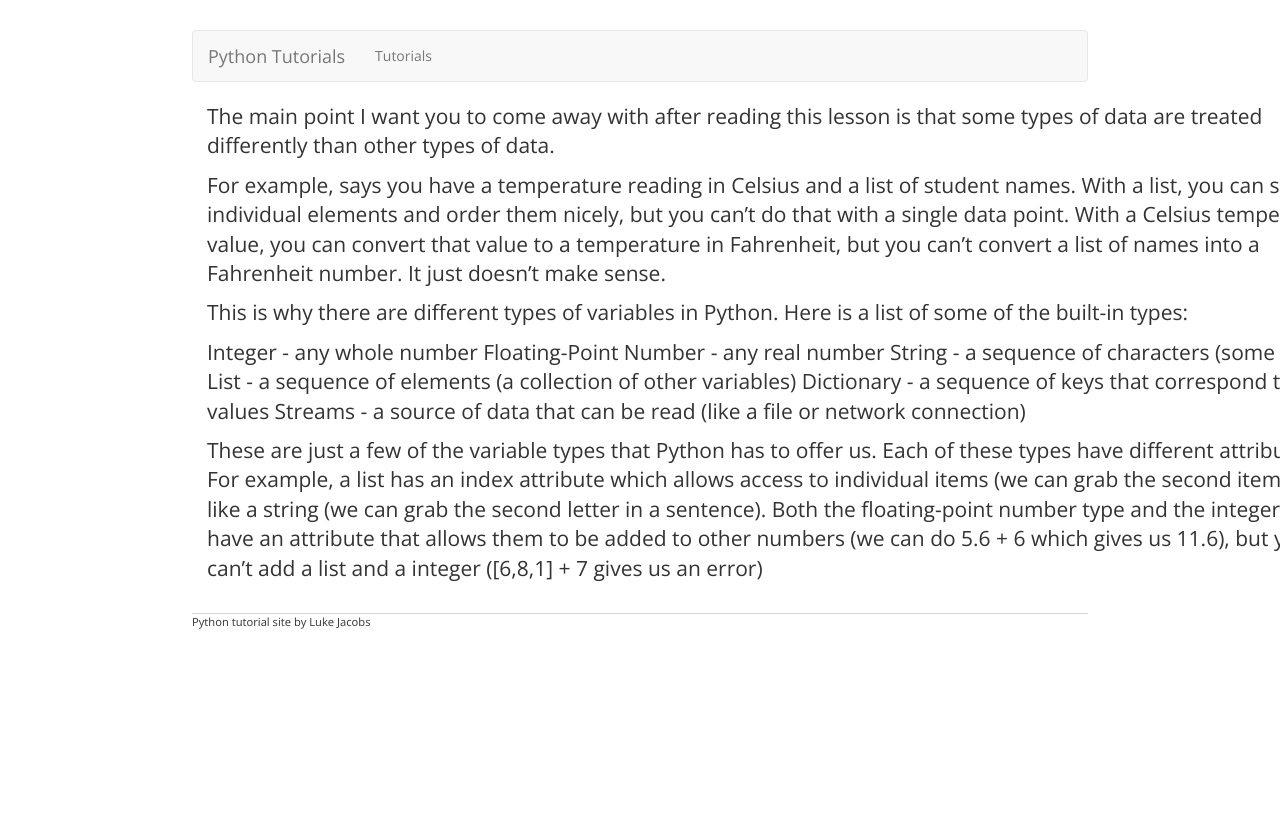
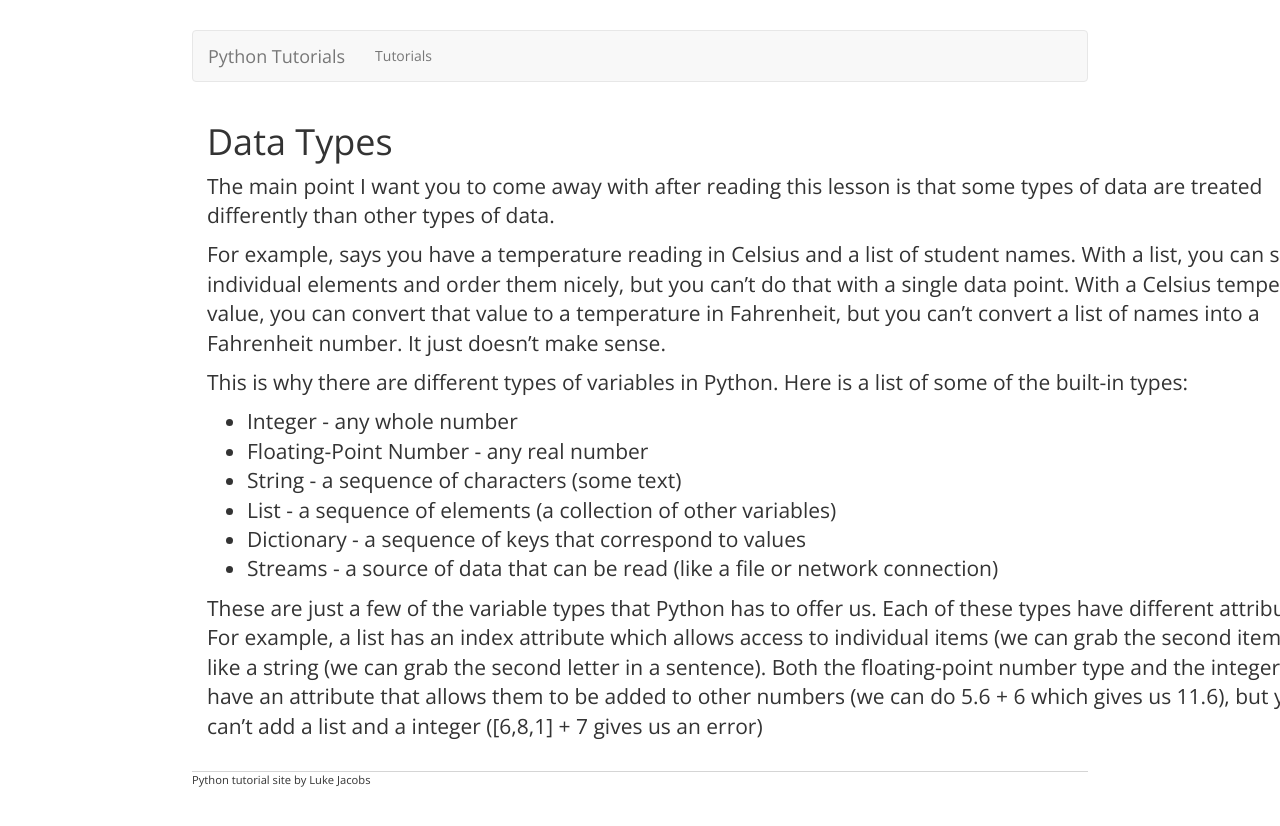
Before and after one commit to Luke-Jacobs/luke-jacobs.github.io, a Jekyll site: the page built from tutorials/datatypes.md, in a window 1280 px wide. Shown: the top 826 px of the page. Built offline with Jekyll 4.4.1, drawn with Linux system fonts in a browser that asks for light colours; our own code applies the rules of GitHub Pages for plain Markdown files.

Commit message:
Tutorial Update

```diff
--- a/tutorials/datatypes.md
+++ b/tutorials/datatypes.md
@@ -1,14 +1,16 @@
+# Data Types
+
 The main point I want you to come away with after reading this lesson is that some types of data are treated differently than other types of data.
 
 For example, says you have a temperature reading in Celsius and a list of student names. With a list, you can sort its individual elements and order them nicely, but you can't do that with a single data point. With a Celsius temperature value, you can convert that value to a temperature in Fahrenheit, but you can't convert a list of names into a Fahrenheit number. It just doesn't make sense.
 
 This is why there are different types of variables in Python. Here is a list of some of the built-in types:
 
-Integer - any whole number
-Floating-Point Number - any real number
-String - a sequence of characters (some text)
-List - a sequence of elements (a collection of other variables)
-Dictionary - a sequence of keys that correspond to values
-Streams - a source of data that can be read (like a file or network connection)
+- Integer - any whole number
+- Floating-Point Number - any real number
+- String - a sequence of characters (some text)
+- List - a sequence of elements (a collection of other variables)
+- Dictionary - a sequence of keys that correspond to values
+- Streams - a source of data that can be read (like a file or network connection)
 
 These are just a few of the variable types that Python has to offer us. Each of these types have different attributes. For example, a list has an index attribute which allows access to individual items (we can grab the second item),   just like a string (we can grab the second letter in a sentence). Both the floating-point number type and the integer type have an attribute that allows them to be added to other numbers (we can do 5.6 + 6 which gives us 11.6), but you can't add a list and a integer ([6,8,1] + 7 gives us an error)
```
Also changed, not shown: tutorials/functions.md (+7 -2 lines).
